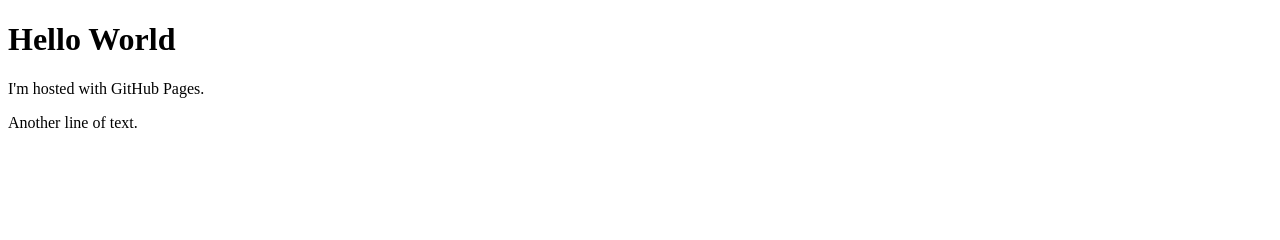
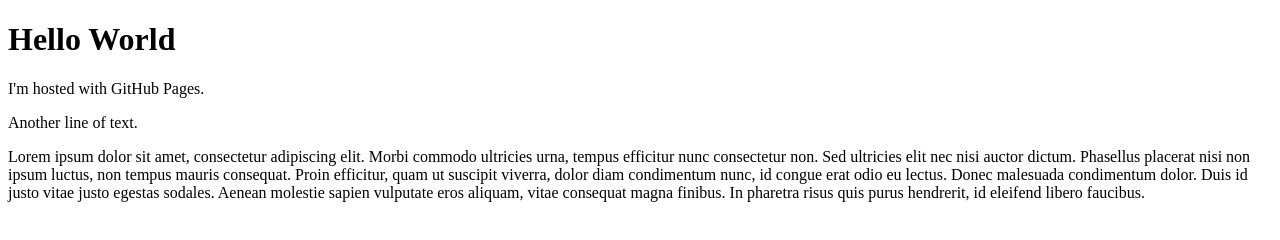
Before and after one commit to Ervinasd/ervinasd.github.io, a plain HTML site: page index.html in a window 1280 px wide. Drawn offline with Linux system fonts and the light colour scheme.

Commit message:
Update index.html

```diff
--- a/index.html
+++ b/index.html
@@ -4,5 +4,6 @@
 <h1>Hello World</h1>
 <p>I'm hosted with GitHub Pages.</p>
 <p>Another line of text.</p>
+<p>Lorem ipsum dolor sit amet, consectetur adipiscing elit. Morbi commodo ultricies urna, tempus efficitur nunc consectetur non. Sed ultricies elit nec nisi auctor dictum. Phasellus placerat nisi non ipsum luctus, non tempus mauris consequat. Proin efficitur, quam ut suscipit viverra, dolor diam condimentum nunc, id congue erat odio eu lectus. Donec malesuada condimentum dolor. Duis id justo vitae justo egestas sodales. Aenean molestie sapien vulputate eros aliquam, vitae consequat magna finibus. In pharetra risus quis purus hendrerit, id eleifend libero faucibus.</p>
 </body>
 </html>
```
